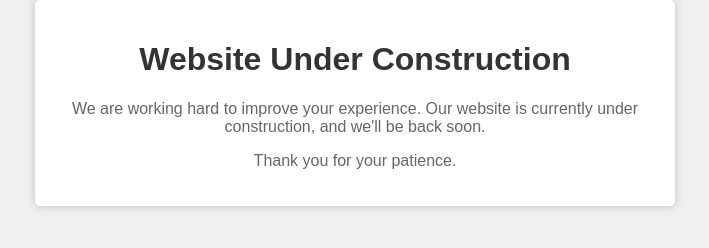
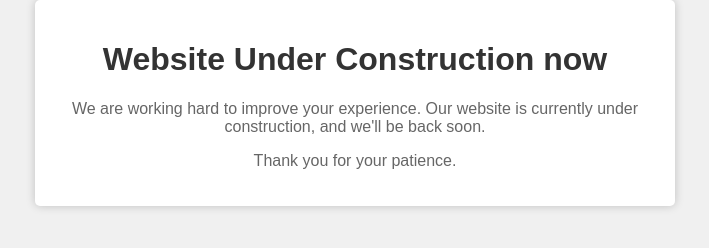
Before and after one commit to vaibhav1412627/pipelinedemo, a plain HTML site: page public/index.html in a window 1280 px wide. Shown: the whole page, without its empty margins (285-994 px from the left). Drawn offline with Linux system fonts and the light colour scheme.

Commit message:
second commit

```diff
--- a/public/index.html
+++ b/public/index.html
@@ -29,7 +29,7 @@
 </head>
 <body>
     <div class="container">
-        <h1>Website Under Construction</h1>
+        <h1>Website Under Construction now</h1>
         <p>We are working hard to improve your experience. Our website is currently under construction, and we'll be back soon.</p>
         <p>Thank you for your patience.</p>
     </div>
```
